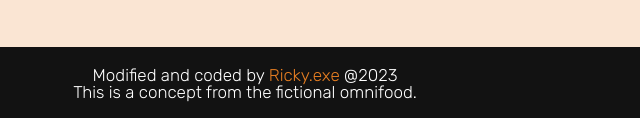
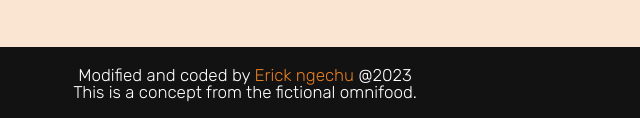
Before and after one commit to Rickyngechu/Rebrand-omni, a plain HTML site: page index.html in a window 1280 px wide. Shown: the part 7269-7387 px from the top of the page, 395-1035 px from the left. Drawn offline with Linux system fonts and the light colour scheme.

Commit message:
new links added

```diff
--- a/index.html
+++ b/index.html
@@ -974,7 +974,7 @@
     <div class="copyright">
       <p class="copyright-text">
         Modified and coded by
-        <a href="#">Ricky.exe</a>
+        <a href="https://github.com/Rickyngechu">Erick ngechu</a>
         @2023
         <br />
         This is a concept from the fictional omnifood.
```
